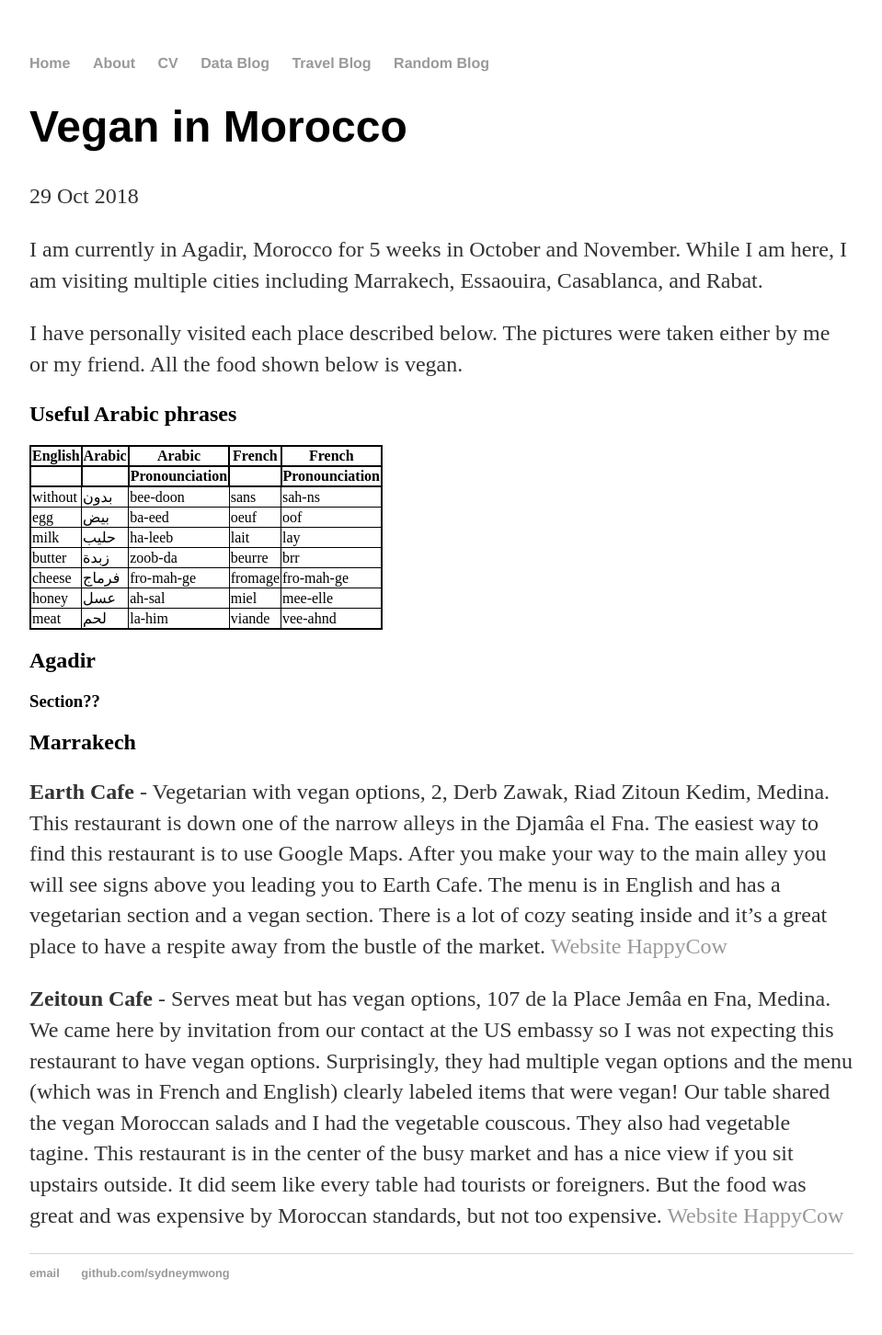
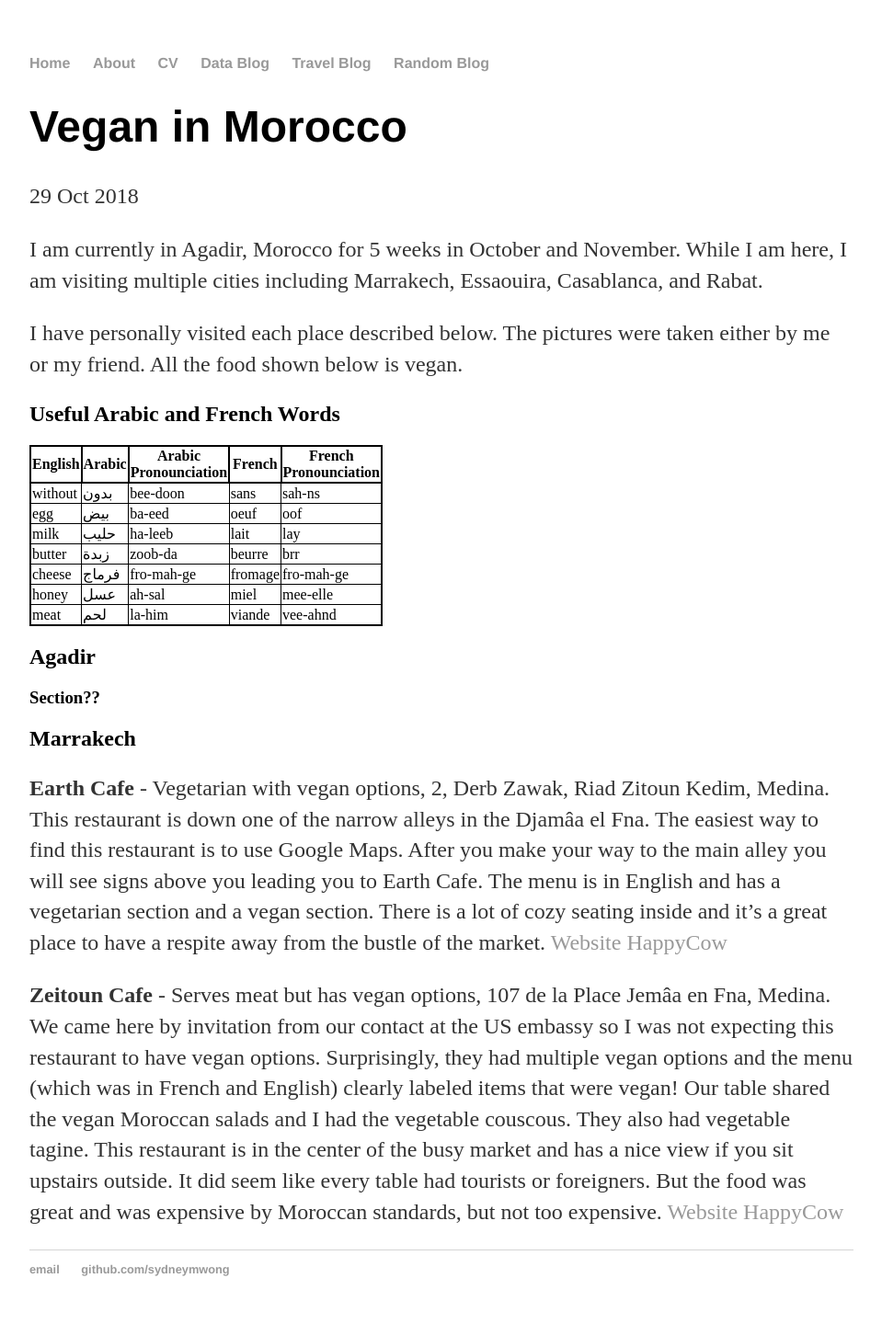
Before and after one commit to sydneymwong/sydneymwong.github.io, a Jekyll site: the page built from _posts/2018-10-30-vegan-morocco.md, in a window 1280 px wide. Shown: the whole page at 92% size, without its empty margins (160-1119 px from the left). Built offline with Jekyll 4.4.1, drawn with Linux system fonts in a browser that asks for light colours.

Commit message:
Morocco table

```diff
--- a/_posts/2018-10-30-vegan-morocco.md
+++ b/_posts/2018-10-30-vegan-morocco.md
@@ -10,10 +10,9 @@ While I am here, I am visiting multiple cities including Marrakech, Essaouira, C
 
 I have personally visited each place described below.  The pictures were taken either by me or my friend.  All the food shown below is vegan.
 
-## Useful Arabic phrases
+## Useful Arabic and French Words
 
-| English 	| Arabic 	| Arabic                  	| French  	| French  	                |
-|           |           | Pronounciation            |           | Pronounciation            |
+| English 	| Arabic 	| Arabic<br>Pronounciation 	| French  	| French<br>Pronounciation  |
 |-----------|-----------|---------------------------|-----------|---------------------------|
 | without 	|    بدون   |	bee-doon              	| sans    	| sah-ns                	|
 | egg     	|    بيض    |	ba-eed                	| oeuf    	| oof                   	|
```
